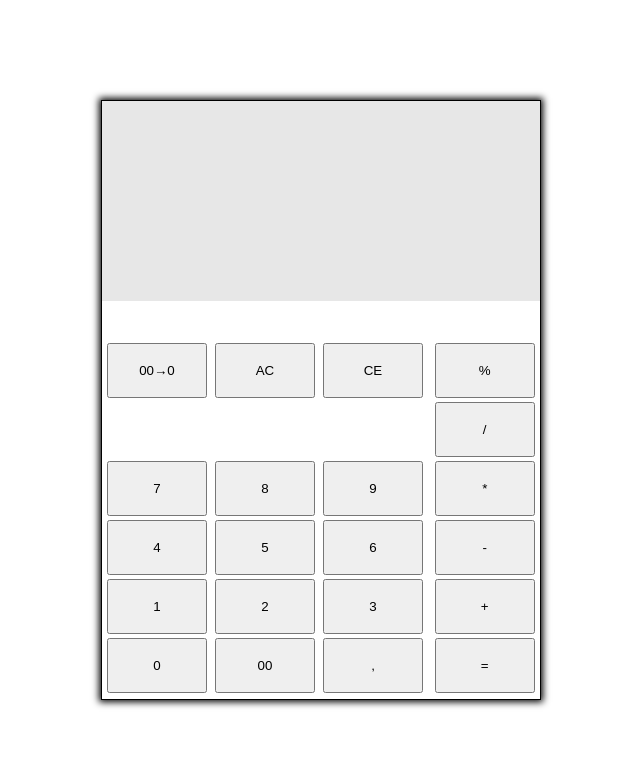
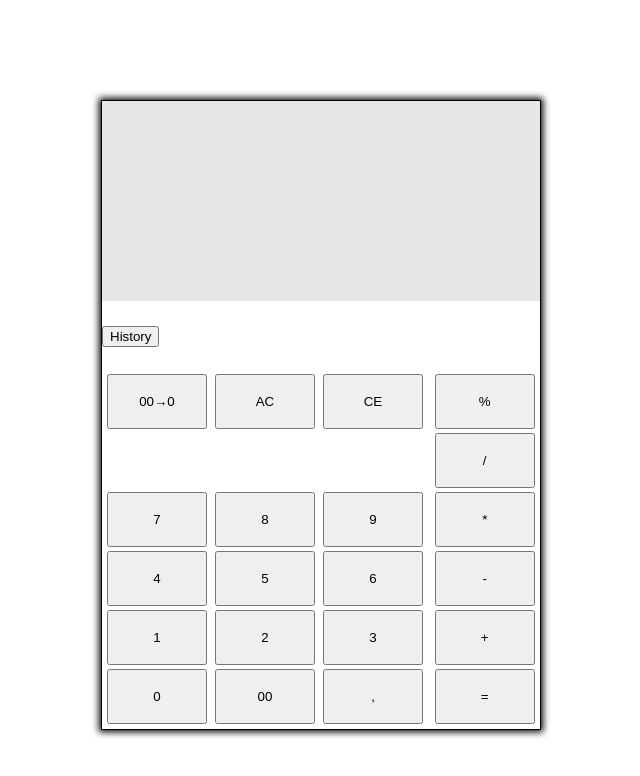
Before and after one commit to KOVSEG/simple-calc, a plain HTML site: page index.html in a window 1280 px wide. Shown: the whole page, without its empty margins (319-959 px from the left). Drawn offline with Linux system fonts and the light colour scheme.

Commit message:
chaged places html tag for btn mode and history btn, the last one made buttons, added styles for btns

```diff
--- a/index.html
+++ b/index.html
@@ -12,12 +12,12 @@
       <div class="calculator">
         <div class="display">
           <div class="positioning">
-            <div class="daynight__mode"></div> <!--Here is a btn to switch day or night mode-->
+            <div class="someblock"></div> <!--Here is btn for history of calculations-->
             <div class="numsondisplay"></div>
           </div>
         </div>
 
-        <div class="someblock"></div>
+        <div class="daynight__mode"><button>History</button></div> <!--Here is a btn to switch day or night mode-->
 
         <div class="buttons">
           <div class="btnblock">
--- a/styles.css
+++ b/styles.css
@@ -8,7 +8,7 @@
 
 .calculator {
   width: 440px;
-  height: 600px;
+  height: 630px;
   border: 1px solid black;
   margin: 0 auto;
   box-shadow: 0px 0px 7px 2px black;
@@ -18,7 +18,10 @@
   width: auto;
   height: 200px;
   background-color: rgb(231, 231, 231);
-  margin-bottom: 40px;
+}
+
+.daynight__mode {
+  margin: 25px 0;
 }
 
 .btn {
```
